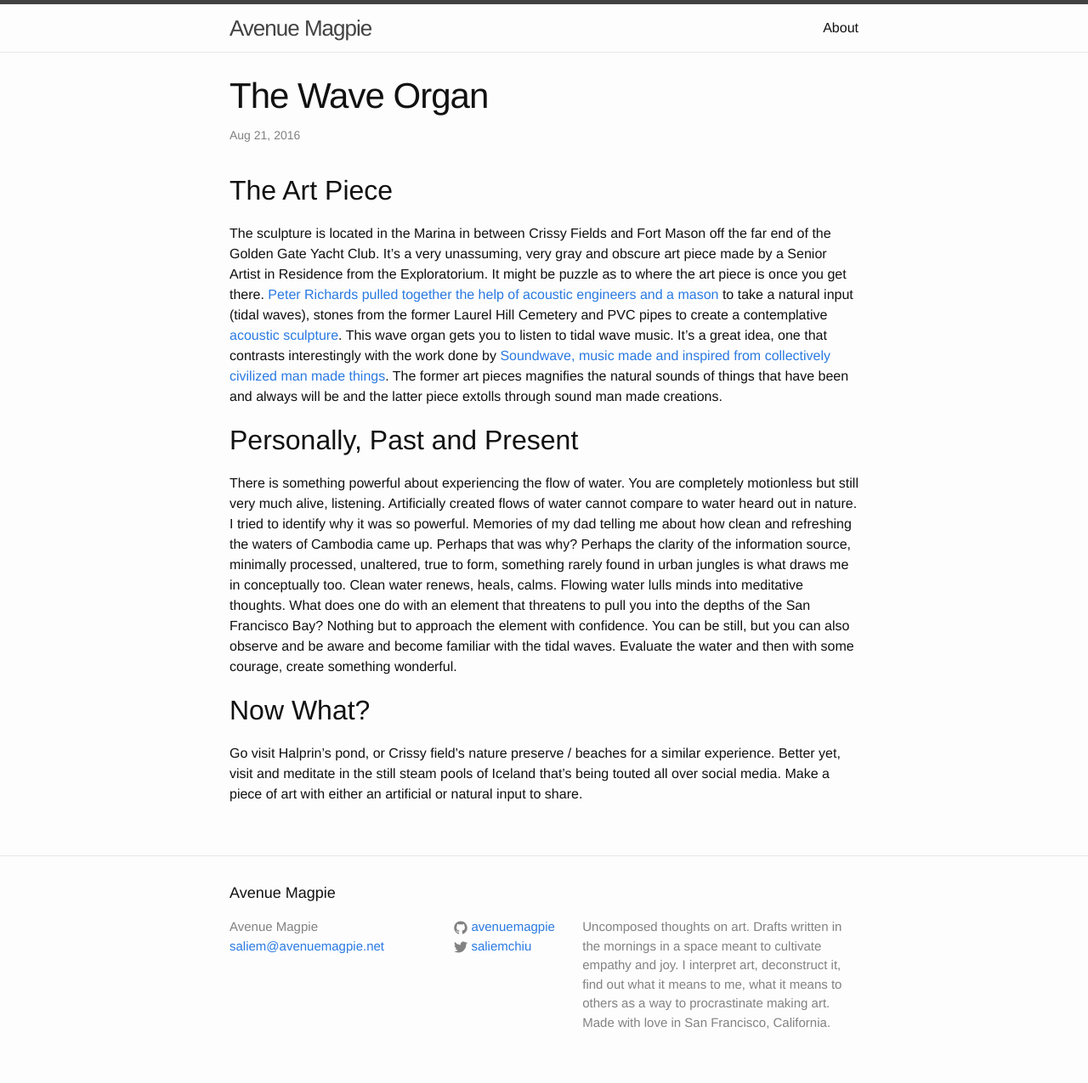
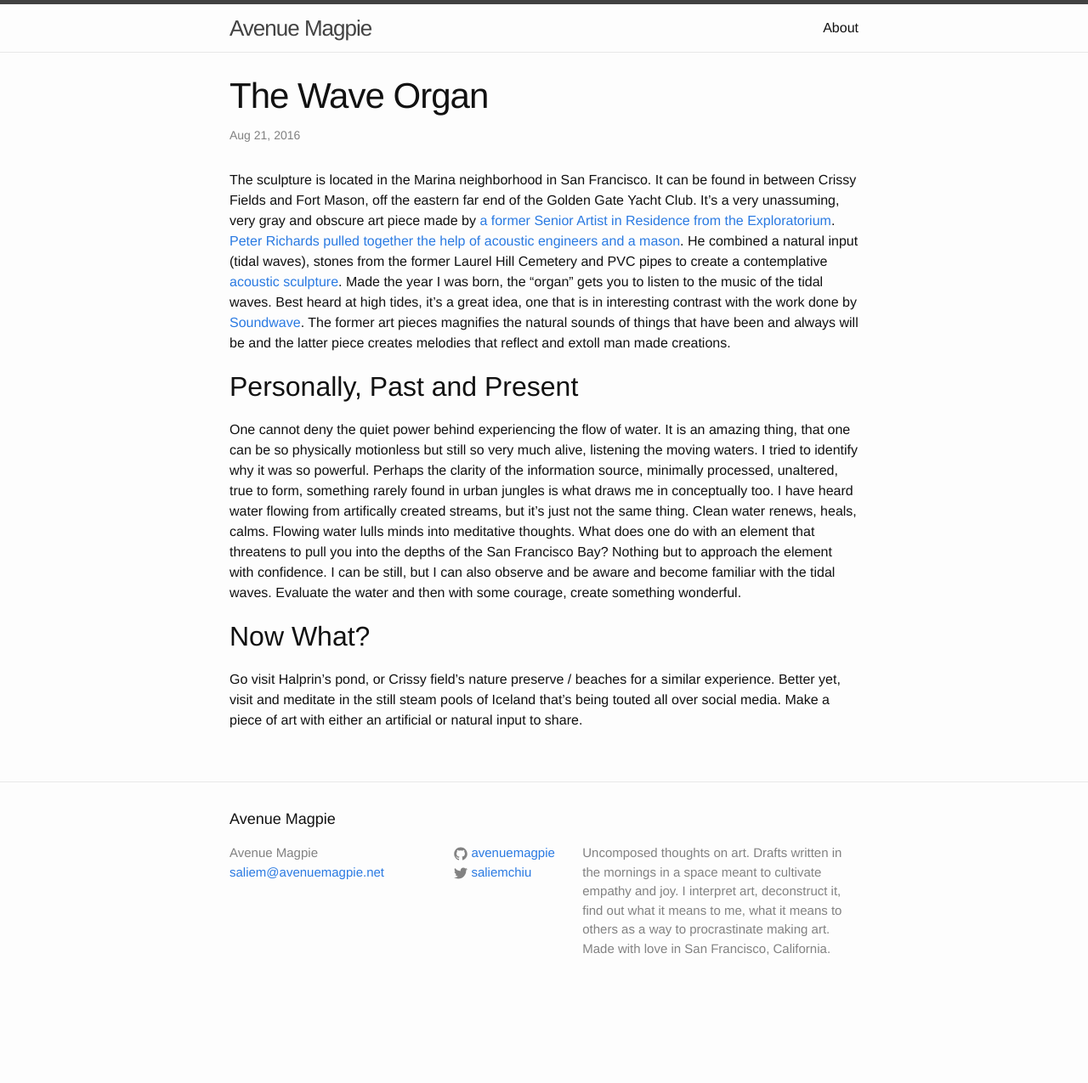
Before and after one commit to avenuemagpie/art-design, a Jekyll site: the page built from _posts/2016-08-21-wave-organ.markdown, in a window 1280 px wide. Shown: the whole page at 85% size. Built offline with Jekyll 4.4.1, drawn with Linux system fonts in a browser that asks for light colours; after the commit the page ends 1188 px from its top, so only the background shows below that.

Commit message:
copy edits

```diff
--- a/_posts/2016-08-21-wave-organ.markdown
+++ b/_posts/2016-08-21-wave-organ.markdown
@@ -2,22 +2,19 @@
 layout: post
 title:  "The Wave Organ"
 date:   2016-08-21
-summary: In which I realize how much I identify with an unassuming art piece despite the fact I can’t take a selfie with it. Not really no. Well you could try by getting the Golden Gate Bridge or the Palace of Fine Arts in the background, or maybe take a photo of you setting your ear against one of the PVC pipe openings. That might work.
+summary: In which I realize how much I identify with an unassuming art piece despite the fact I can’t take a selfie with it. Not really no. Well I could try by getting the Golden Gate Bridge or the Palace of Fine Arts in the background, or maybe take a photo of myself setting my ear against one of the PVC pipe openings, my fingers set in a peace sign. That might work.
 
 
 ---
 
 
-The Art Piece
----
-
-The sculpture is located in the Marina in between Crissy Fields and Fort Mason off the far end of the Golden Gate Yacht Club. It’s a very unassuming, very gray and obscure art piece made by a Senior Artist in Residence from the Exploratorium. It might be puzzle as to where the art piece is once you get there. [Peter Richards pulled together the help of acoustic engineers and a mason](https://www.olats.org/studiolab/Peter_Richards.pdf) to take a natural input (tidal waves), stones from the former Laurel Hill Cemetery and PVC pipes to create a contemplative [acoustic sculpture](https://en.wikipedia.org/wiki/Wave_Organ). This wave organ gets you to listen to tidal wave music. It’s a great idea, one that contrasts interestingly with the work done by [Soundwave, music made and inspired from collectively civilized man made things](http://soundwavesf.com/7/material-notation/). The former art pieces magnifies the natural sounds of things that have been and always will be and the latter piece extolls through sound man made creations.
+The sculpture is located in the Marina neighborhood in San Francisco. It can be found in between Crissy Fields and Fort Mason, off the eastern far end of the Golden Gate Yacht Club. It’s a very unassuming, very gray and obscure art piece made by [a former Senior Artist in Residence from the Exploratorium](http://www.exploratorium.edu/visit/wave-organ). [Peter Richards pulled together the help of acoustic engineers and a mason](https://www.olats.org/studiolab/Peter_Richards.pdf). He combined a natural input (tidal waves), stones from the former Laurel Hill Cemetery and PVC pipes to create a contemplative [acoustic sculpture](https://en.wikipedia.org/wiki/Wave_Organ). Made the year I was born, the "organ" gets you to listen to the music of the tidal waves. Best heard at high tides, it’s a great idea, one that is in interesting contrast with the work done by [Soundwave](http://soundwavesf.com/7/material-notation/). The former art pieces magnifies the natural sounds of things that have been and always will be and the latter piece creates melodies that reflect and extoll man made creations.
 
 
 Personally, Past and Present
 ---
 
-There is something powerful about experiencing the flow of water. You are completely motionless but still very much alive, listening. Artificially created flows of water cannot compare to water heard out in nature. I tried to identify why it was so powerful. Memories of my dad telling me about how clean and refreshing the waters of Cambodia came up. Perhaps that was why? Perhaps the clarity of the information source, minimally processed, unaltered, true to form, something rarely found in urban jungles is what draws me in conceptually too. Clean water renews, heals, calms. Flowing water lulls minds into meditative thoughts. What does one do with an element that threatens to pull you into the depths of the San Francisco Bay? Nothing but to approach the element with confidence. You can be still, but you can also observe and be aware and become familiar with the tidal waves. Evaluate the water and then with some courage, create something wonderful.
+One cannot deny the quiet power behind experiencing the flow of water. It is an amazing thing, that one can be so physically motionless but still so very much alive, listening the moving waters. I tried to identify why it was so powerful. Perhaps the clarity of the information source, minimally processed, unaltered, true to form, something rarely found in urban jungles is what draws me in conceptually too. I have heard water flowing from artifically created streams, but it's just not the same thing. Clean water renews, heals, calms. Flowing water lulls minds into meditative thoughts. What does one do with an element that threatens to pull you into the depths of the San Francisco Bay? Nothing but to approach the element with confidence. I can be still, but I can also observe and be aware and become familiar with the tidal waves. Evaluate the water and then with some courage, create something wonderful.
 
 Now What?
 ---
```
